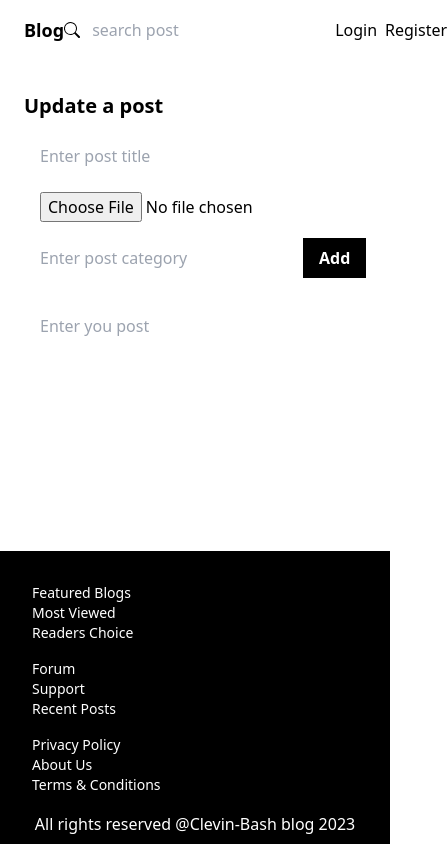
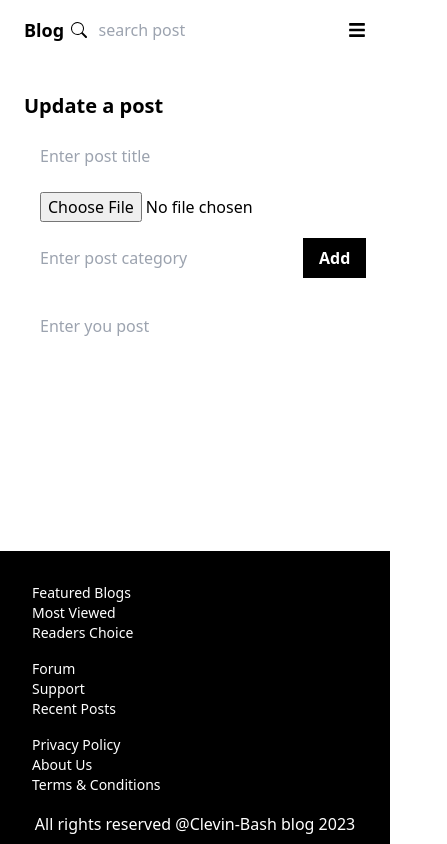
Before and after one commit to Bash-Clevin/blog-app, a React (Vite) app in the folder client/: page /edit/1 in a window 390 px wide. Shown: the whole page, 447 px wide, since content can reach past the window. Built offline with nearby package versions, Linux system fonts and the light colour scheme.

Commit message:
feat: Add snackbar menu

```diff
--- /dev/null
+++ b/client/src/components/Menu.tsx
@@ -0,0 +1,18 @@
+const Menu = () => {
+  const user = false;
+  return (
+    <div
+      className="bg-black w-[200px] flex flex-col items-start absolute top-12 right-6
+     rounded-md p-4 space-y-4"
+    >
+      {!user && (
+        <h3 className="text-white text-sm hover:text-gray-500">Login</h3>
+      )}
+      {!user && (
+        <h3 className="text-white text-sm hover:text-gray-500">Register</h3>
+      )}
+    </div>
+  );
+};
+
+export default Menu;
--- a/client/src/components/Navbar.tsx
+++ b/client/src/components/Navbar.tsx
@@ -1,7 +1,16 @@
 import { Link } from 'react-router-dom';
 import { BsSearch } from 'react-icons/bs';
+import { FaBars } from 'react-icons/fa';
+import { useState } from 'react';
+import Menu from './Menu';
 
 const Navbar = () => {
+  const [menu, setMenu] = useState(false);
+
+  const showMenu = () => {
+    setMenu(!menu);
+  };
+
   const userSignedIn: boolean = false;
   return (
     <div className="flex items-center justify-between px-6 md:px-[200px] py-4">
@@ -18,7 +27,7 @@ const Navbar = () => {
           type="text"
         />
       </div>
-      <div className="flex items-center justify-center space-x-2 md:space-x-4">
+      <div className="hidden md:flex items-center justify-center space-x-2 md:space-x-4">
         {userSignedIn ? (
           <h3>
             <Link to="/writepost">Write</Link>
@@ -38,6 +47,12 @@ const Navbar = () => {
           </h3>
         )}
       </div>
+      <div className="md:hidden text-lg" onClick={showMenu}>
+        <p>
+          <FaBars />
+        </p>
+        {menu && <Menu />}
+      </div>
     </div>
   );
 };
```
